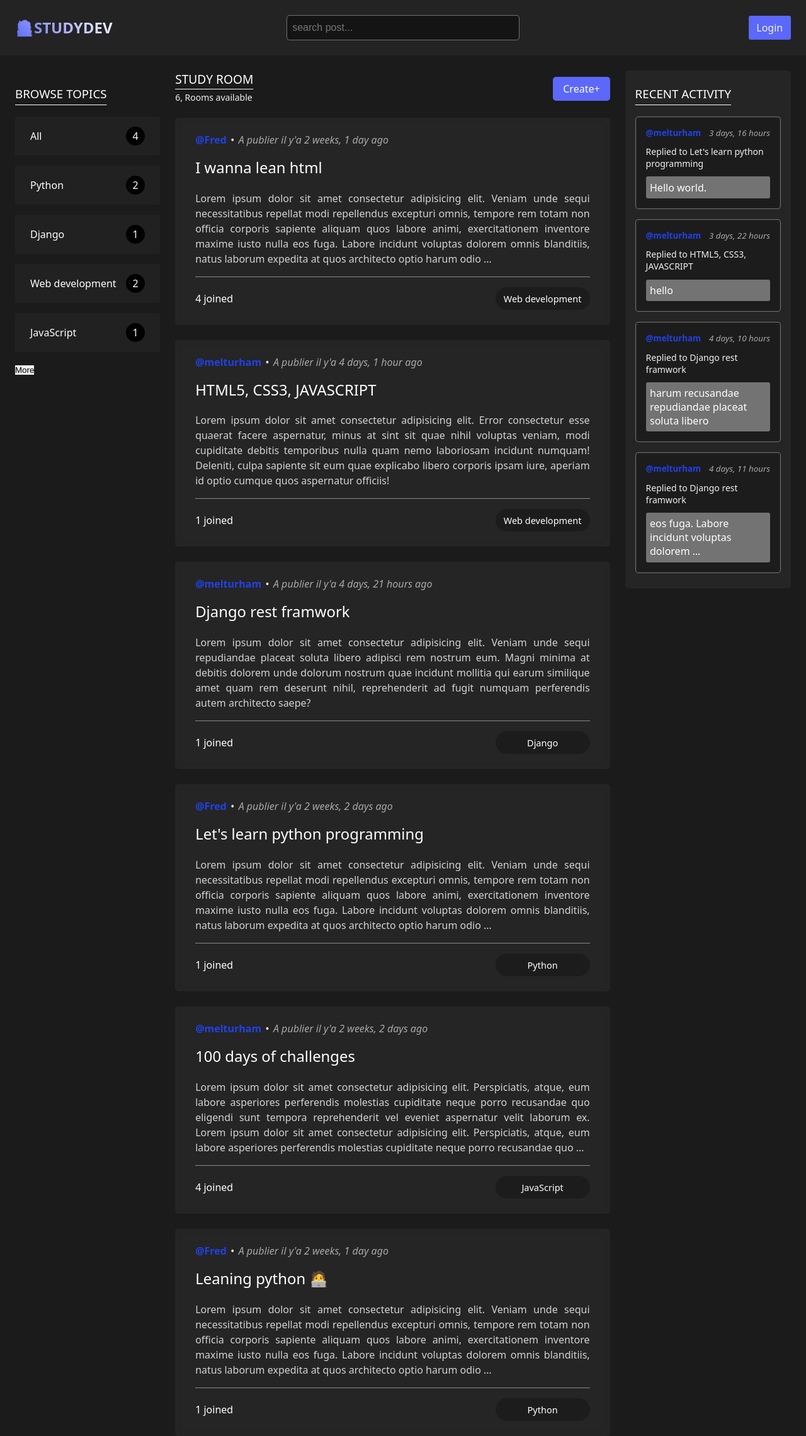
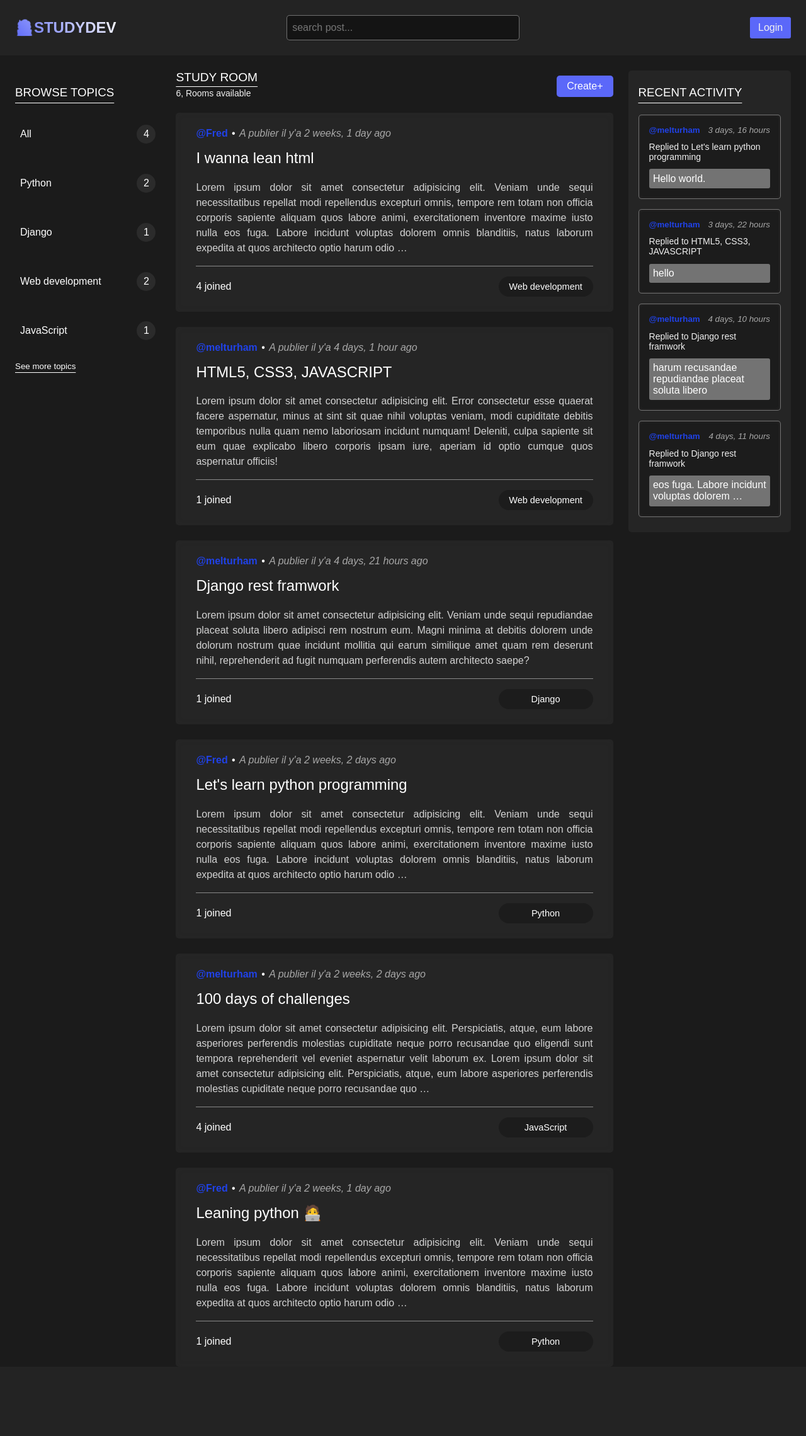
Before and after one commit to Mel-Turham/STUDYAPP, a Django app: page / in a window 1280 px wide. Shown: the whole page at 63% size. After the commit the page ends 2138 px from the top, so only its background shows below. Run offline with Django 5.2, Linux system fonts and the light colour scheme; data comes from the database, SQL or seed files in the repository.

Commit message:
update topic component

```diff
--- a/base/templates/base/topics_component.html
+++ b/base/templates/base/topics_component.html
@@ -10,5 +10,5 @@
 		<span>{{topic.room_set.all.count}}</span>
 	</a>
 	{% endfor %}
-	<button class="more"><span>More</span></button>
+	<button class="btn-more"><span>See more topics</span></button>
 </div>
--- a/static/styles/main.css
+++ b/static/styles/main.css
@@ -16,8 +16,7 @@ button {
 :root {
 	--background-color-body: hsla(0, 0%, 8%, 0.97);
 	--color: #fff;
-	--font-family: system-ui, -apple-system, BlinkMacSystemFont, 'Segoe UI',
-		Roboto, Oxygen, Ubuntu, Cantarell, 'Open Sans', 'Helvetica Neue', sans-serif;
+	--font-family: sans-serif;
 	--button-color: hsla(235, 94%, 67%, 0.995);
 }
 
@@ -333,22 +332,37 @@ main {
 .sidebar .topic-item a {
 	/* display: block; */
 	color: var(--color-text);
-	background-color: hsl(0, 0%, 13%);
+
+	/* background-color: red; */
 	margin-bottom: 1rem;
-	padding: 1rem 1.5rem;
+	padding: 1rem 0.5rem;
 	display: flex;
 	align-items: center;
 	justify-content: space-between;
+	border-radius: 5px;
+	transition: all 300ms ease-in-out;
+}
+
+.sidebar .topic-item a:hover {
+	background-color: hsl(0, 0%, 13%);
 }
 
 .sidebar .topic-item a span:last-child {
-	background: #000;
+	background: hsl(0, 0%, 17%);
 	width: 30px;
 	height: 30px;
 	display: flex;
 	justify-content: center;
 	align-items: center;
 	border-radius: 50%;
+}
+
+.sidebar .btn-more {
+	cursor: pointer;
+	background-color: transparent;
+	color: var(--color);
+	text-decoration: underline;
+	text-underline-offset: 5px;
 }
 
 /* ROOM MESSAGES STYLES */
```
